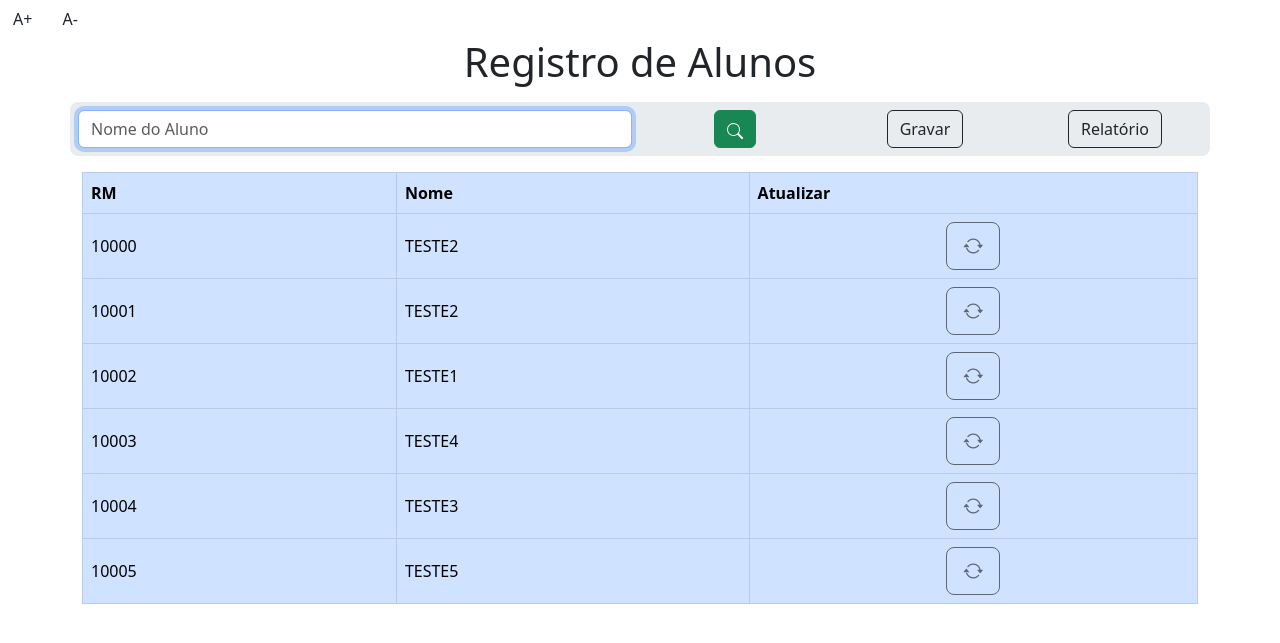
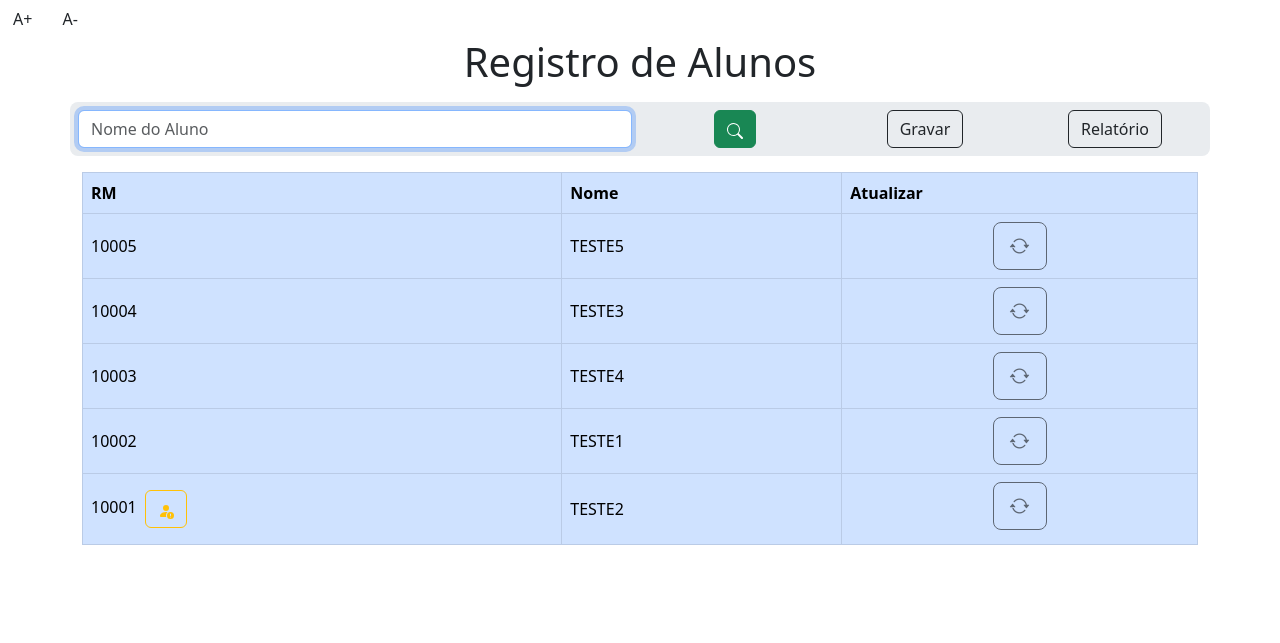
Before and after one commit to rafaelponte89/prj_aluno_rm, a Django app: template prjAluno/templates/index.html in a window 1280 px wide. Shown: the top 643 px of the page. Run offline with Django 4.2, Linux system fonts and the light colour scheme; the template is opened without the code that fills it: values that come from a table or form of the project are taken from there, others are empty; data comes from the database, SQL or seed files in the repository; both versions use the stored data as it was after the commit.

Commit message:
Refatoração código de geração da tabela colocado no backend

```diff
--- a/prjAluno/appAluno/views.py
+++ b/prjAluno/appAluno/views.py
@@ -20,12 +20,15 @@
     for k, v in nomes_rm.items():
         if len(v) > 1:
             duplicados[k] = v
-    print("Total Duplicados: ", len(duplicados))
-    print("\n",duplicados)
+    #print("Total Duplicados: ", len(duplicados))
+    #print("\n",duplicados)
+    return duplicados.keys()
 
 def rodarTeste():
+    j = 5000
     for i in range(5000):
-        aluno = Aluno(i,"NOME "+ str(i) + "SOBRENOME1 "+ str(i) + "SOBRENOME2"+ str(i))
+        aluno = Aluno(j,"NOME "+ str(i) + "SOBRENOME1 "+ str(i) + "SOBRENOME2"+ str(i))
+        j += 1
         aluno.save()
 
 # Gravar registro do Aluno
@@ -40,6 +43,7 @@
                 if form.is_valid():
                     if( tamanho > 3):
                         #print(form.save())
+                        form.save()
                         mensagem = criarMensagem("Aluno Registrado com Sucesso!","success")
 
                     else:
@@ -56,21 +60,35 @@
         pass
 
 def retornarTabela(alunos):
+    nomes_duplicados = buscar_duplicados()
     tabela = ''
+    icon_exclamacao = '<svg xmlns="http://www.w3.org/2000/svg" width="16" height="16" fill="currentColor" class="bi bi-person-fill-exclamation" viewBox="0 0 16 16"> \
+    <path d="M11 5a3 3 0 1 1-6 0 3 3 0 0 1 6 0Zm-9 8c0 1 1 1 1 1h5.256A4.493 4.493 0 0 1 8 12.5a4.49 4.49 0 0 1 1.544-3.393C9.077 9.038 8.564 9 8 9c-5 0-6 3-6 4Z"/> \
+    <path d="M16 12.5a3.5 3.5 0 1 1-7 0 3.5 3.5 0 0 1 7 0Zm-3.5-2a.5.5 0 0 0-.5.5v1.5a.5.5 0 0 0 1 0V11a.5.5 0 0 0-.5-.5Zm0 4a.5.5 0 1 0 0-1 .5.5 0 0 0 0 1Z"/> \
+    </svg>'
     for aluno in alunos:
-        tabela += " <tr><td class='align-middle'>" + str(aluno.rm) + "</td> \
-                    <td class='align-middle'>"+aluno.nome+"</td> \
-                        <td class='text-center conteudoAtualizar'>  \
-                        <button type='button' class='btn btn-outline-dark btn-lg atualizar disabled' value="+str(aluno.rm)+"> \
-                            <i class='bi bi-arrow-repeat'></i> \
+        if aluno.nome in nomes_duplicados:
+            advertencia = '<tr><td class="align-middle">' + str(aluno.rm) + \
+            '<button type="button" class="btn btn-outline-warning m-2" data-bs-toggle="modal"  data-bs-target="#resolucaoDuplicidadeModal">'+icon_exclamacao+'</a></td>'
+        else:
+            advertencia = '<tr><td class="align-middle">' + str(aluno.rm) + '</td>'
+
+        tabela += ' <tr>' + advertencia + \
+                    '<td class="align-middle">'+aluno.nome+'</td> \
+                        <td class="text-center conteudoAtualizar">  \
+                        <button type="button" class="btn btn-outline-dark btn-lg atualizar disabled"  value='+str(aluno.rm)+'> \
+                            <i class="bi bi-arrow-repeat"></i> \
                         </button> \
-                    </td> </tr>"
+                    </td> </tr>'
     return tabela
 
 def criarMensagem(texto, tipo):
 
     mensagem = HttpResponse(f"<div style='display:block;' id='mensagem' class='alert alert-{tipo}' role='alert' >{texto} </div>")
     return  mensagem
+
+
+
 
 def recarregarTabela(request):
     is_ajax = request.headers.get('X-Requested-With') == 'XMLHttpRequest'
@@ -122,15 +140,14 @@
 
 def index(request):
     is_ajax = request.headers.get('X-Requested-With') == 'XMLHttpRequest'
+
     #print("index",is_ajax)
-    rodarTeste()
+    #rodarTeste()
     context = {
-            'alunos': Aluno.retornarNUltimos(),
-            'form': frmAluno()
+            'form': frmAluno(),
         }
-    #buscar_duplicados()
+
     return render(request,'index.html', context)
-
 
 def baixar_pdf(request):
     import io
--- a/prjAluno/templates/index.html
+++ b/prjAluno/templates/index.html
@@ -31,7 +31,7 @@
         <button id="gravar" class="btn btn-outline-dark">Gravar</button>
     </div>
     <div class="col-2 d-flex justify-content-center p-2">
-        <button id="relatorio" class="btn btn-outline-dark" data-bs-toggle="modal" data-bs-target="#exampleModal">Relatório</button>
+        <button id="relatorio" class="btn btn-outline-dark" data-bs-toggle="modal" data-bs-target="#relatorioModal">Relatório</button>
     </div>
 
 </div>
@@ -46,26 +46,14 @@
 
             </thead>
             <tbody id="corpoTabela">
-                {% for aluno in alunos %}
-                <tr>
-                    <td class="align-middle">{{aluno.rm}}</td>
-                    <td class="align-middle">{{aluno.nome}}</td>
-                    <td class="text-center">
-                        <button id="botao{{aluno.rm}}" type="button"
-                            class="btn btn-outline-dark btn-lg atualizar disabled" value="{{aluno.rm}}">
-                            <i class="bi bi-arrow-repeat"></i>
-                        </button>
-                    </td>
 
-                </tr>
-                {% endfor %}
             </tbody>
         </table>
     </div>
 </div>
 
-<!-- Modal -->
-<div class="modal fade" id="exampleModal" tabindex="-1" aria-labelledby="exampleModalLabel" aria-hidden="true">
+<!-- Modal Relatório -->
+<div class="modal fade" id="relatorioModal" tabindex="-1" aria-labelledby="exampleModalLabel" aria-hidden="true">
   <div class="modal-dialog">
     <div class="modal-content">
       <div class="modal-header">
@@ -95,9 +83,43 @@
   </div>
 </div>
 
+<!-- Modal Resolução de Duplicidade-->
+<div class="modal fade" id="resolucaoDuplicidadeModal" tabindex="-1" aria-labelledby="resolucaoDuplicidadeModalLabel" aria-hidden="true">
+  <div class="modal-dialog">
+    <div class="modal-content">
+      <div class="modal-header">
+        <h5 class="modal-title" id="resolucaoDuplicidadeModalLabel">Resolução de Conflitos</h5>
+        <button type="button" class="btn-close" data-bs-dismiss="modal" aria-label="Close"></button>
+      </div>
+      <div class="modal-body">
+      <div class="row">
+      <div class="col-12">
+        <input type="number" name="rmi" maxlength="150" class="form-control"
+        placeholder="RM Inicial" required="" id="id_rmi" min="1">
+        </div>
+        </div>
+        <div class="row mt-2">
+        <div class="col-12">
+         <input type="number" name="rmf" maxlength="150" class="form-control"
+        placeholder="RM Final" required="" id="id_rmf" min="1">
+        </div>
+        </div>
+      </div>
+      <div class="modal-footer">
+
+        <button type="button" class="btn btn-danger" data-bs-dismiss="modal">Fechar</button>
+        <button id="baixarpdf" type="button" class="btn btn-primary">Resolver</button>
+      </div>
+    </div>
+  </div>
+</div>
+<!-- Fim Modal Resolução de Duplicidade-->
+
+
 
 <script type="text/javascript">
     $(document).ready(() => {
+        recarregarTabela();
         // Pesquisar
         function sendBuscar() {
             let nome = document.getElementById("id_nome").value;
@@ -138,7 +160,6 @@
                 }
             })
         }
-
 
         // Recarregar Tabela Estado Inicial
         function recarregarTabela() {
```
Also changed, not shown: prjAluno/db.sqlite3.
